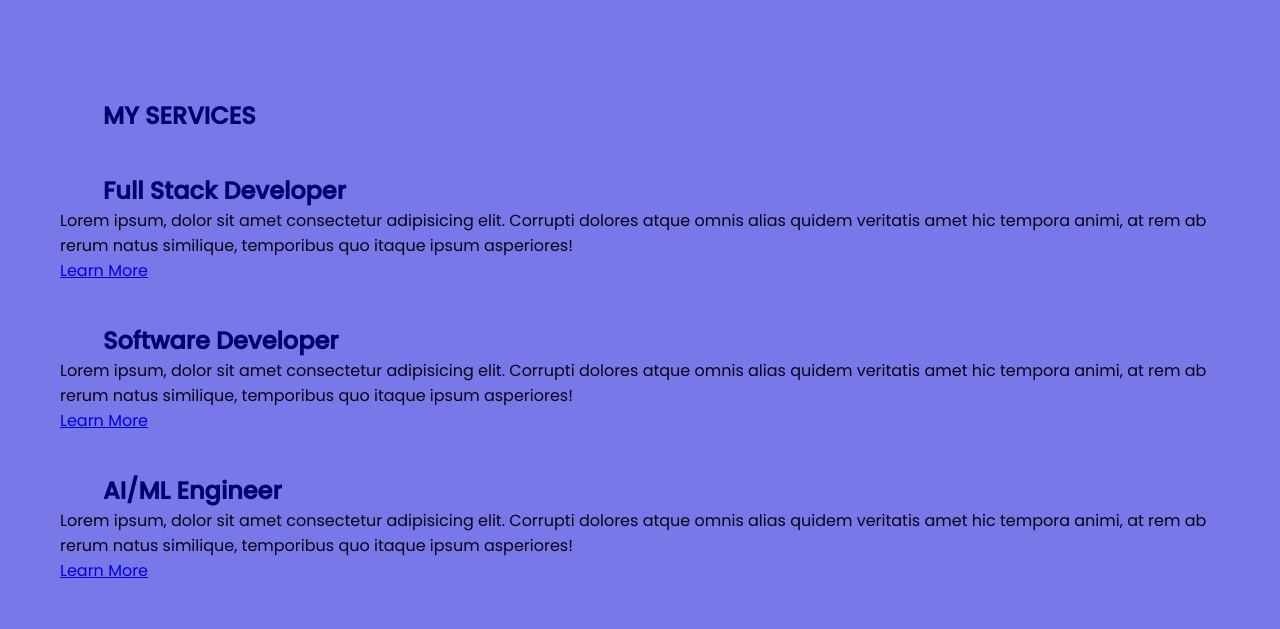
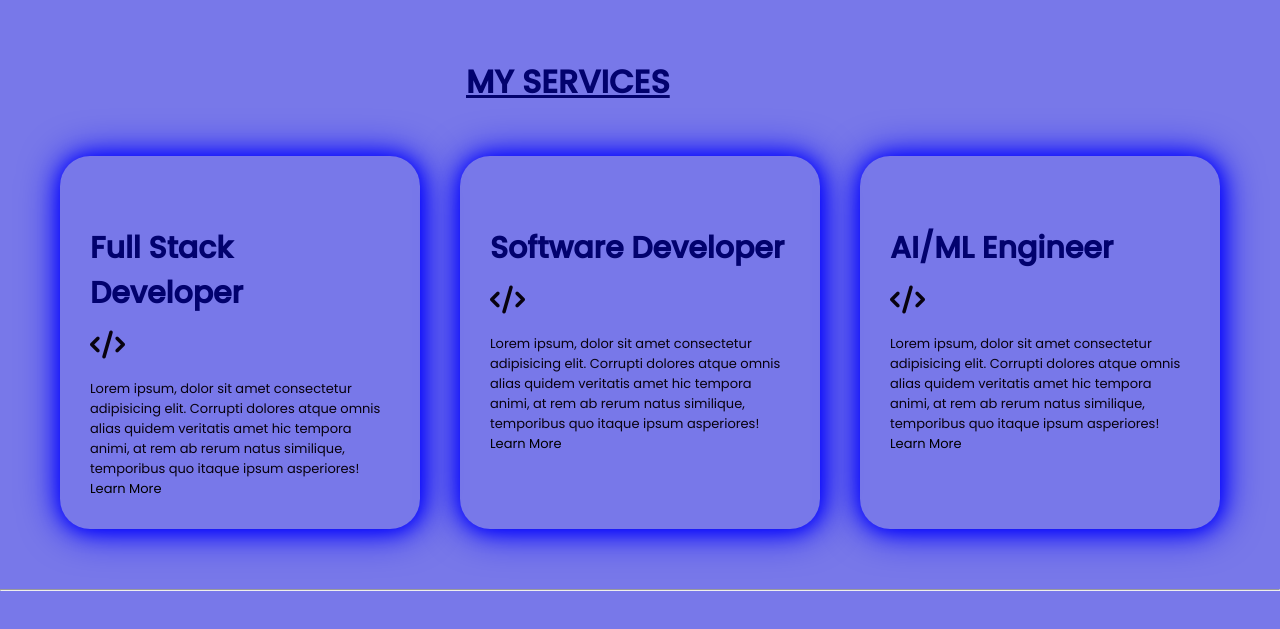
Before and after one commit to Anushkamahajan6/codsoft_2, a plain HTML site: page index.html in a window 1280 px wide. Shown: the part 841-1470 px from the top of the page. After the commit the page ends 1432 px from the top, so only its background shows below. Drawn offline with nearby package versions, Linux system fonts and the light colour scheme.

Commit message:
Add new changes

```diff
--- a/index.html
+++ b/index.html
@@ -53,26 +53,30 @@
         <hr>
         <section class="Services">
             <div class="container">
-             <h1>MY SERVICES</h1>
-             <div claass="servicelist">
+             <h1 class="ser">MY SERVICES</h1>
+             <div class="servicelist">
                 <div>
                     <h1>Full Stack Developer</h1>
+                    <i class="fa fa-code" aria-hidden="true"></i>
                     <p>Lorem ipsum, dolor sit amet consectetur adipisicing elit. Corrupti dolores atque omnis alias quidem veritatis amet hic tempora animi, at rem ab rerum natus similique, temporibus quo itaque ipsum asperiores!</p>
-                     <a href="#">Learn More</a>
+                     <a href="#" class="link">Learn More</a>
                 </div>
                 <div>
                     <h1>Software Developer</h1>
+                    <i class="fa fa-code" aria-hidden="true"></i>
                     <p>Lorem ipsum, dolor sit amet consectetur adipisicing elit. Corrupti dolores atque omnis alias quidem veritatis amet hic tempora animi, at rem ab rerum natus similique, temporibus quo itaque ipsum asperiores!</p>
-                     <a href="#">Learn More</a>
+                     <a href="#" class="link">Learn More</a>
                 </div>
                 <div>
                     <h1>AI/ML Engineer</h1>
+                    <i class="fa fa-code" aria-hidden="true"></i>
                     <p>Lorem ipsum, dolor sit amet consectetur adipisicing elit. Corrupti dolores atque omnis alias quidem veritatis amet hic tempora animi, at rem ab rerum natus similique, temporibus quo itaque ipsum asperiores!</p>
-                     <a href="#">Learn More</a>
+                     <a href="#" class="link">Learn More</a>
                 </div>
              </div>
              </div>
         </section>
+        <hr>
     </main>
     <script src="https://unpkg.com/typed.js@2.1.0/dist/typed.umd.js"></script>
     <script>
```
